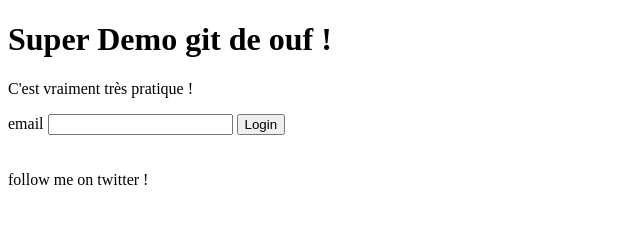
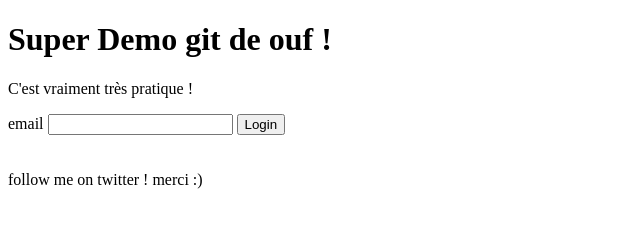
Before and after one commit to Pedrolane/git-demo, a plain HTML site: page index.html in a window 1280 px wide. Shown: the full height of the page, 0-640 px from the left. Drawn offline with Linux system fonts and the light colour scheme.

Commit message:
Update index.html

```diff
--- a/index.html
+++ b/index.html
@@ -21,6 +21,7 @@
   <br><br>
   <div class="footer">
     follow me on twitter !
+    merci :)
   </div>
 </body>
 </html>
```
